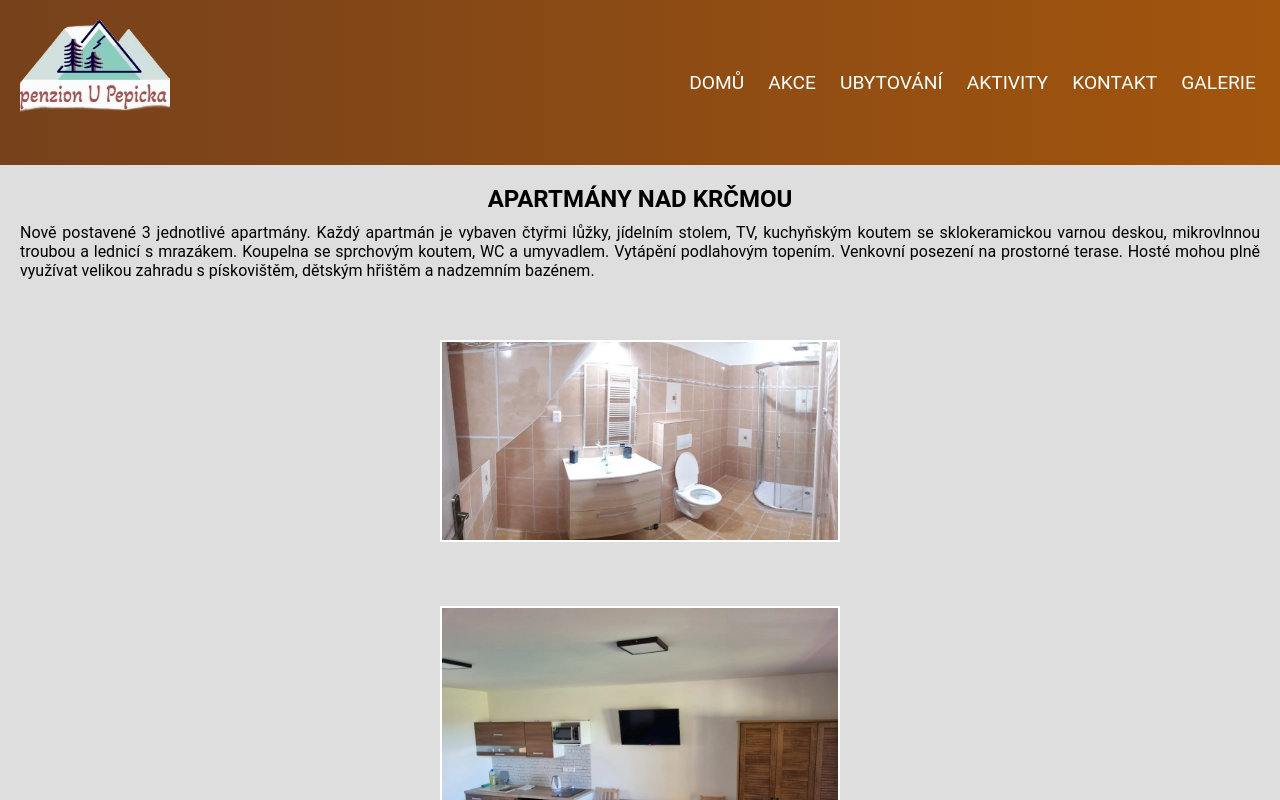
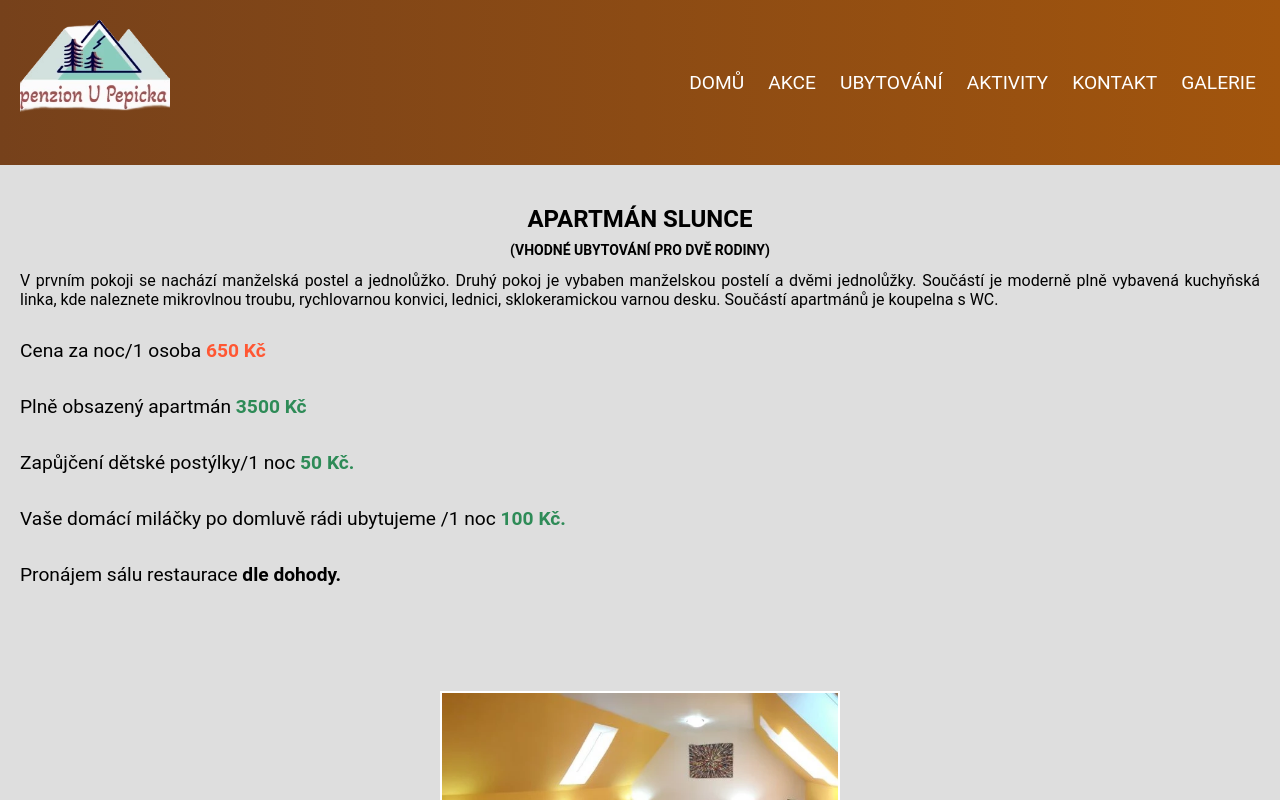
Before and after one commit to MartinTeleki/pensionPepicek, a React (Vite) app: page /ubytovani/slunce in a window 1280 px wide. Shown: the top 800 px of the page. Built offline with nearby package versions, Linux system fonts and the light colour scheme.

Commit message:
added price

```diff
--- a/src/Ui/Ubytovani.jsx
+++ b/src/Ui/Ubytovani.jsx
@@ -30,6 +30,8 @@ function Ubytovani() {
         <div>
           <img src={pokojjezero} alt="pokoj Jezero" />
         </div>
+
+
       </ul>
     </div>
   );
--- a/src/Ui/apartmany/Jezero.jsx
+++ b/src/Ui/apartmany/Jezero.jsx
@@ -1,7 +1,6 @@
-import styles from "./NadKolarnou.module.css";
+import styles from "./jezero.module.css";
 import pokojjezero1 from "../../img/pokojjezero1.webp";
 import pension2 from "../../img/pension2.webp";
-
 
 function Jezero() {
   return (
@@ -15,6 +14,35 @@ function Jezero() {
             jednolůžkem a samozřejmostí je koupelna s WC. Apartmán je vybaven
             kompletně vybavenou kuchyňskou linkou.
           </p>
+          <div className={styles.price}>
+            <p>
+              Cena za noc/1 osoba{" "}
+              <span className={styles.singlePrice}>650 Kč</span>{" "}
+            </p>
+            <br />
+            <p>
+              Plně obsazený apartmán{" "}
+              <span className={styles.fullPrice}>1650 Kč</span>
+            </p>
+            <br />
+            <p>
+              Zapůjčení dětské postýlky/1 noc{" "}
+              <span className={styles.fullPrice}>50 Kč.</span>
+            </p>
+            <br />
+            <p>
+              Vaše domácí miláčky po domluvě rádi ubytujeme /1 noc{" "}
+              <span className={styles.fullPrice}>100 Kč.</span>
+            </p>
+            <br />
+            <p>
+              Pronájem sálu restaurace{" "}
+              <span>
+                {" "}
+                <b>dle dohody.</b>
+              </span>
+            </p>
+          </div>
         </div>
       </section>
 
--- a/src/Ui/apartmany/NadKolarnou.jsx
+++ b/src/Ui/apartmany/NadKolarnou.jsx
@@ -7,12 +7,42 @@ function nadKolarnou() {
     <div className={styles.layout}>
       <section className={styles.apartmanSection}>
         <div>
-          <h2>Apartmány nad krčmou</h2>
+          <h2>Apartmány nad kolárnou</h2>
 
           <p>
             Nově vybudovaný apartmán pro 3 osoby nabízí komfortní ubytování v
             separé areálu
           </p>
+
+          <div className={styles.price}>
+            <p>
+              Cena za noc/1 osoba{" "}
+              <span className={styles.singlePrice}>650 Kč</span>{" "}
+            </p>
+            <br />
+            <p>
+              Plně obsazený apartmán{" "}
+              <span className={styles.fullPrice}>1650 Kč</span>
+            </p>
+            <br />
+            <p>
+              Zapůjčení dětské postýlky/1 noc{" "}
+              <span className={styles.fullPrice}>50 Kč.</span>
+            </p>
+            <br />
+            <p>
+              Vaše domácí miláčky po domluvě rádi ubytujeme /1 noc{" "}
+              <span className={styles.fullPrice}>100 Kč.</span>
+            </p>
+            <br />
+            <p>
+              Pronájem sálu restaurace{" "}
+              <span>
+                {" "}
+                <b>dle dohody.</b>
+              </span>
+            </p>
+          </div>
         </div>
       </section>
 
--- a/src/Ui/apartmany/NadKolarnou.module.css
+++ b/src/Ui/apartmany/NadKolarnou.module.css
@@ -8,7 +8,7 @@
 }
 
 .apartmanSection {
-  margin: 20px;
+  margin: 40px 20px;
 }
 
 .apartmanSection h2 {
@@ -28,6 +28,27 @@
   border: 2px solid white;
 }
 
+.price {
+  text-align: center;
+  font-size: 1.2rem;
+  margin-top: 30px;
+}
+
+.price p {
+  margin: 5px 0;
+}
+
+.price .singlePrice {
+  font-weight: bold;
+  color: #ff5733;
+  margin: 10px 0;
+}
+
+.price .fullPrice {
+  font-weight: bold;
+  color: #2e8b57;
+}
+
 @media (max-width: 500px) {
   .apartmanSection img {
     width: 300px;
--- a/src/Ui/apartmany/NadKrcmou.jsx
+++ b/src/Ui/apartmany/NadKrcmou.jsx
@@ -1,4 +1,4 @@
-import styles from "./NadKolarnou.module.css";
+import styles from "./NadKrcmou.module.css";
 import pokojnadkolarnou1 from "../../img/pokojnadkolarnou1.webp";
 import pokojnadkolarnou2 from "../../img/pokojnadkolarnou2.webp";
 import pokojnadkolarnou3 from "../../img/pokojnadkolarnou3.webp";
@@ -21,6 +21,36 @@ function nadKrcmou() {
             mohou plně využívat velikou zahradu s pískovištěm, dětským hřištěm a
             nadzemním bazénem.
           </p>
+
+          <div className={styles.price}>
+            <p>
+              Cena za noc/1 osoba{" "}
+              <span className={styles.singlePrice}>650 Kč.</span>{" "}
+            </p>
+            <br />
+            <p>
+              Plně obsazený apartmán{" "}
+              <span className={styles.fullPrice}>2200 Kč.</span>
+            </p>
+            <br />
+            <p>
+              Zapůjčení dětské postýlky/1 noc{" "}
+              <span className={styles.fullPrice}>50 Kč.</span>
+            </p>
+            <br />
+            <p>
+              Vaše domácí miláčky po domluvě rádi ubytujeme /1 noc{" "}
+              <span className={styles.fullPrice}>100 Kč.</span>
+            </p>
+            <br />
+            <p>
+              Pronájem sálu restaurace{" "}
+              <span>
+                {" "}
+                <b>dle dohody.</b>
+              </span>
+            </p>
+          </div>
         </div>
       </section>
 
--- a/src/Ui/apartmany/NadKrcmou.module.css
+++ b/src/Ui/apartmany/NadKrcmou.module.css
@@ -8,7 +8,7 @@
 }
 
 .apartmanSection {
-    margin: 20px;
+  margin: 40px 20px;
 }
 
 .apartmanSection h2 {
@@ -28,6 +28,27 @@
   border: 2px solid white;
 }
 
+.price {
+  text-align: center;
+  font-size: 1.2rem;
+  margin-top: 30px;
+}
+
+.price p {
+  margin: 5px 0;
+}
+
+.price .singlePrice {
+  font-weight: bold;
+  color: #ff5733;
+  margin: 10px 0;
+}
+
+.price .fullPrice {
+  font-weight: bold;
+  color: #2e8b57;
+}
+
 @media (max-width: 500px) {
   .apartmanSection img {
     width: 300px;
--- a/src/Ui/apartmany/Pohoda.jsx
+++ b/src/Ui/apartmany/Pohoda.jsx
@@ -1,4 +1,4 @@
-import styles from "./NadKolarnou.module.css";
+import styles from "./pohoda.module.css";
 import pokojpohoda1 from "../../img/pokojpohoda1.webp";
 import pension4 from "../../img/pension4.webp";
 
@@ -17,6 +17,34 @@ function pohoda() {
             konvice, lednice a sklokeramická varná deska. V apartmánu se nachází
             koupelna s WC.
           </p>
+          <div className={styles.price}>
+            <p>
+              Cena za noc/1 osoba{" "}
+              <span className={styles.singlePrice}>650 Kč</span> </p>
+              <br />
+              <p>
+              Plně obsazený apartmán{" "}
+              <span className={styles.fullPrice}>3200 Kč</span>
+            </p>
+            <br />
+            <p>
+              Zapůjčení dětské postýlky/1 noc{" "}
+              <span className={styles.fullPrice}>50 Kč.</span>
+            </p>
+            <br />
+            <p>
+              Vaše domácí miláčky po domluvě rádi ubytujeme /1 noc{" "}
+              <span className={styles.fullPrice}>100 Kč.</span>
+            </p>
+            <br />
+            <p>
+              Pronájem sálu restaurace{" "}
+              <span>
+                {" "}
+                <b>dle dohody.</b>
+              </span>
+            </p>
+          </div>
         </div>
       </section>
 
--- a/src/Ui/apartmany/Pohoda.module.css
+++ b/src/Ui/apartmany/Pohoda.module.css
@@ -8,7 +8,7 @@
   }
 
   .apartmanSection {
-    margin: 20px;
+    margin: 40px 20px;
   }
 
   .apartmanSection h2 {
@@ -28,6 +28,27 @@
     border: 2px solid white;
   }
 
+  .price {
+    text-align: center;
+    font-size: 1.2rem;
+    margin-top: 30px;
+  }
+
+  .price p {
+    margin: 5px 0;
+  }
+
+  .price .singlePrice {
+    font-weight: bold;
+    color: #ff5733;
+    margin: 10px 0;
+  }
+
+  .price .fullPrice {
+    font-weight: bold;
+    color: #2e8b57;
+  }
+
   @media (max-width: 500px) {
     .apartmanSection img {
       width: 300px;
--- a/src/Ui/apartmany/Slunce.jsx
+++ b/src/Ui/apartmany/Slunce.jsx
@@ -1,56 +1,60 @@
-import styles from "./NadKolarnou.module.css";
-import pokojjezero1 from "../../img/pokojjezero1.webp";
-import pokojnadkolarnou2 from "../../img/pokojnadkolarnou2.webp";
-import pokojnadkolarnou3 from "../../img/pokojnadkolarnou3.webp";
-import pokojnadkolarnou4 from "../../img/pokojnadkolarnou4.webp";
-import pokojnadkolarnou5 from "../../img/pokojnadkolarnou5.webp";
+import styles from "./slunce.module.css";
+import pokojslunce from "../../img/pokojslunce.webp";
 
 function slunce() {
   return (
     <div className={styles.layout}>
       <section className={styles.apartmanSection}>
         <div>
-          <h2>Apartmány nad krčmou</h2>
+          <h2>
+            Apartmán Slunce <br />
+            <small className={styles.small}>
+              (vhodné ubytování pro dvě rodiny)
+            </small>
+          </h2>
 
           <p>
-            Nově postavené 3 jednotlivé apartmány. Každý apartmán je vybaven
-            čtyřmi lůžky, jídelním stolem, TV, kuchyňským koutem se
-            sklokeramickou varnou deskou, mikrovlnnou troubou a lednicí s
-            mrazákem. Koupelna se sprchovým koutem, WC a umyvadlem. Vytápění
-            podlahovým topením. Venkovní posezení na prostorné terase. Hosté
-            mohou plně využívat velikou zahradu s pískovištěm, dětským hřištěm a
-            nadzemním bazénem.
+            V prvním pokoji se nachází manželská postel a jednolůžko. Druhý
+            pokoj je vybaben manželskou postelí a dvěmi jednolůžky. Součástí je
+            moderně plně vybavená kuchyňská linka, kde naleznete mikrovlnou
+            troubu, rychlovarnou konvici, lednici, sklokeramickou varnou desku.
+            Součástí apartmánů je koupelna s WC.
           </p>
+          <div className={styles.price}>
+            <p>
+              Cena za noc/1 osoba{" "}
+              <span className={styles.singlePrice}>650 Kč</span>{" "}
+            </p>
+            <br />
+            <p>
+              Plně obsazený apartmán{" "}
+              <span className={styles.fullPrice}>3500 Kč</span>
+            </p>
+            <br />
+            <p>
+              Zapůjčení dětské postýlky/1 noc{" "}
+              <span className={styles.fullPrice}>50 Kč.</span>
+            </p>
+            <br />
+            <p>
+              Vaše domácí miláčky po domluvě rádi ubytujeme /1 noc{" "}
+              <span className={styles.fullPrice}>100 Kč.</span>
+            </p>
+            <br />
+            <p>
+              Pronájem sálu restaurace{" "}
+              <span>
+                {" "}
+                <b>dle dohody.</b>
+              </span>
+            </p>
+          </div>
         </div>
       </section>
 
       <section className={styles.apartmanSection}>
         <div>
-          <img src={pokojjezero1} alt="Apartmán nad kolárnou - terasa " />
-        </div>
-      </section>
-
-      <section className={styles.apartmanSection}>
-        <div>
-          <img src={pokojnadkolarnou2} alt="Apartmán nad kolárnou - kuchyň" />
-        </div>
-      </section>
-
-      <section className={styles.apartmanSection}>
-        <div>
-          <img src={pokojnadkolarnou3} alt="Apartmán nad kolárnou - ložnice" />
-        </div>
-      </section>
-
-      <section className={styles.apartmanSection}>
-        <div>
-          <img src={pokojnadkolarnou4} alt="Apartmán nad kolárnou - koupelna" />
-        </div>
-      </section>
-
-      <section className={styles.apartmanSection}>
-        <div>
-          <img src={pokojnadkolarnou5} alt="Apartmán nad kolárnou -balkón" />
+          <img src={pokojslunce} alt="Apartmán nad kolárnou - terasa " />
         </div>
       </section>
     </div>
--- a/src/Ui/apartmany/Slunce.module.css
+++ b/src/Ui/apartmany/Slunce.module.css
@@ -8,7 +8,7 @@
   }
 
   .apartmanSection {
-    margin: 20px;
+    margin: 40px 20px;
   }
 
   .apartmanSection h2 {
@@ -28,6 +28,32 @@
     border: 2px solid white;
   }
 
+  .price {
+    text-align: center;
+    font-size: 1.2rem;
+    margin-top: 30px;
+  }
+
+  .price p {
+    margin: 5px 0;
+  }
+
+  .price .singlePrice {
+    font-weight: bold;
+    color: #ff5733;
+    margin: 10px 0;
+  }
+
+  .price .fullPrice {
+    font-weight: bold;
+    color: #2e8b57;
+  }
+
+.small {
+    font-size: 14px;
+    text-align: center;
+  }
+
   @media (max-width: 500px) {
     .apartmanSection img {
       width: 300px;
--- a/src/Ui/apartmany/jezero.module.css
+++ b/src/Ui/apartmany/jezero.module.css
@@ -8,7 +8,7 @@
 }
 
 .apartmanSection {
-    margin: 20px;
+  margin: 40px 20px;
 }
 
 .apartmanSection h2 {
@@ -28,6 +28,30 @@
   border: 2px solid white;
 }
 
+/* Price of apartmans */
+
+.price {
+  text-align: center;
+  font-size: 1.2rem;
+  margin-top: 30px;
+}
+
+.price p {
+  margin: 5px 0;
+}
+
+.price .singlePrice {
+  font-weight: bold;
+  color: #ff5733;
+  margin: 10px 0;
+}
+
+.price .fullPrice {
+  font-weight: bold;
+  color: #2e8b57;
+
+}
+
 @media (max-width: 500px) {
   .apartmanSection img {
     width: 300px;
```
Lines whose indentation alone changed are shown as unchanged.
